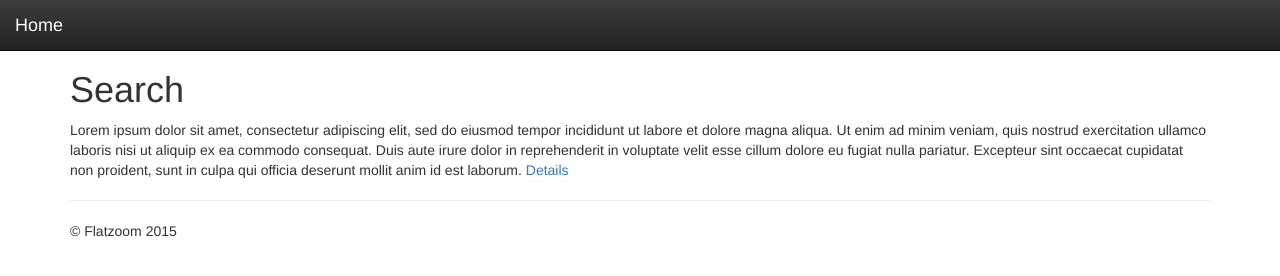
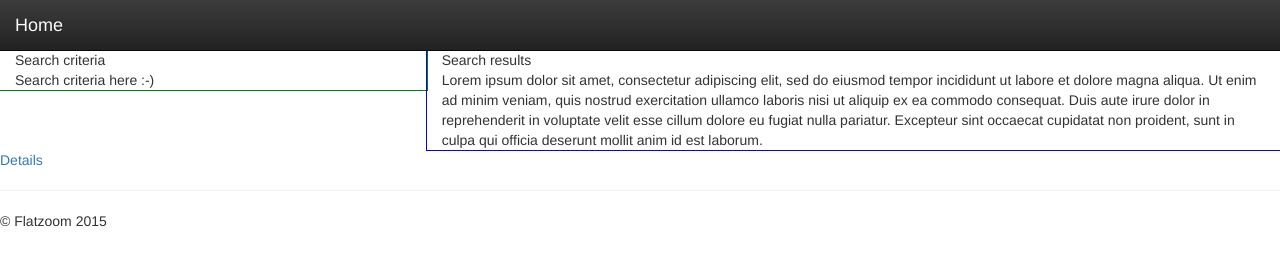
Before and after one commit to briancartercst/minion, a website: page index.html in a window 1280 px wide. Drawn offline with nearby package versions, Linux system fonts and the light colour scheme.

Commit message:
Nested subviews

```diff
--- a/index.html
+++ b/index.html
@@ -31,7 +31,7 @@
         <a class="navbar-brand" href="/">Home</a>
     </nav>
 
-    <div class="container">
+    <div class="container-fluid" style="padding: 0px">
       <div id="view"></div>
       <hr>
       <footer>
--- a/js/main.js
+++ b/js/main.js
@@ -17,10 +17,19 @@
     });
     var pageCache = {};
     var view = $('#view');
-    function showPage(page) {
+    function showPage(page, target) {
+        if (target === void 0) { target = view; }
         console.log('Showing ' + page);
         getPage(page, function (pageData) {
-            view.empty().append($('<div>' + pageData + '</div>'));
+            var viewContent = $('<div>' + pageData + '</div>');
+            processSubviews(viewContent);
+            target.empty().append(viewContent);
+        });
+    }
+    function processSubviews(viewContent) {
+        viewContent.find('[fz-subview]').each(function (i, e) {
+            var subView = $(e);
+            showPage(subView.attr('fz-subview'), subView);
         });
     }
     function getPage(page, cb) {
--- /dev/null
+++ b/templates/search-criteria.html
@@ -0,0 +1 @@
+Search criteria here :-)
--- a/templates/search.html
+++ b/templates/search.html
@@ -1,3 +1,14 @@
-<h1>Search</h1>
-Lorem ipsum dolor sit amet, consectetur adipiscing elit, sed do eiusmod tempor incididunt ut labore et dolore magna aliqua. Ut enim ad minim veniam, quis nostrud exercitation ullamco laboris nisi ut aliquip ex ea commodo consequat. Duis aute irure dolor in reprehenderit in voluptate velit esse cillum dolore eu fugiat nulla pariatur. Excepteur sint occaecat cupidatat non proident, sunt in culpa qui officia deserunt mollit anim id est laborum.
+<div class="container-fluid">
+	<div class="row">
+		<div class="col-md-4" style="outline: 1px solid green">
+			Search criteria
+			<div fz-subview="search-criteria"></div>
+		</div>
+		<div class="col-md-8" style="outline: 1px solid blue">
+			Search results<br/>
+			Lorem ipsum dolor sit amet, consectetur adipiscing elit, sed do eiusmod tempor incididunt ut labore et dolore magna aliqua. Ut enim ad minim veniam, quis nostrud exercitation ullamco laboris nisi ut aliquip ex ea commodo consequat. Duis aute irure dolor in reprehenderit in voluptate velit esse cillum dolore eu fugiat nulla pariatur. Excepteur sint occaecat cupidatat non proident, sunt in culpa qui officia deserunt mollit anim id est laborum.
+		</div>
+  </div>
+</div>
+
 <a href="#details/1">Details</a>
```
Also changed, not shown: ts/main.ts (+13 -4 lines), README.md, 1 other file.
